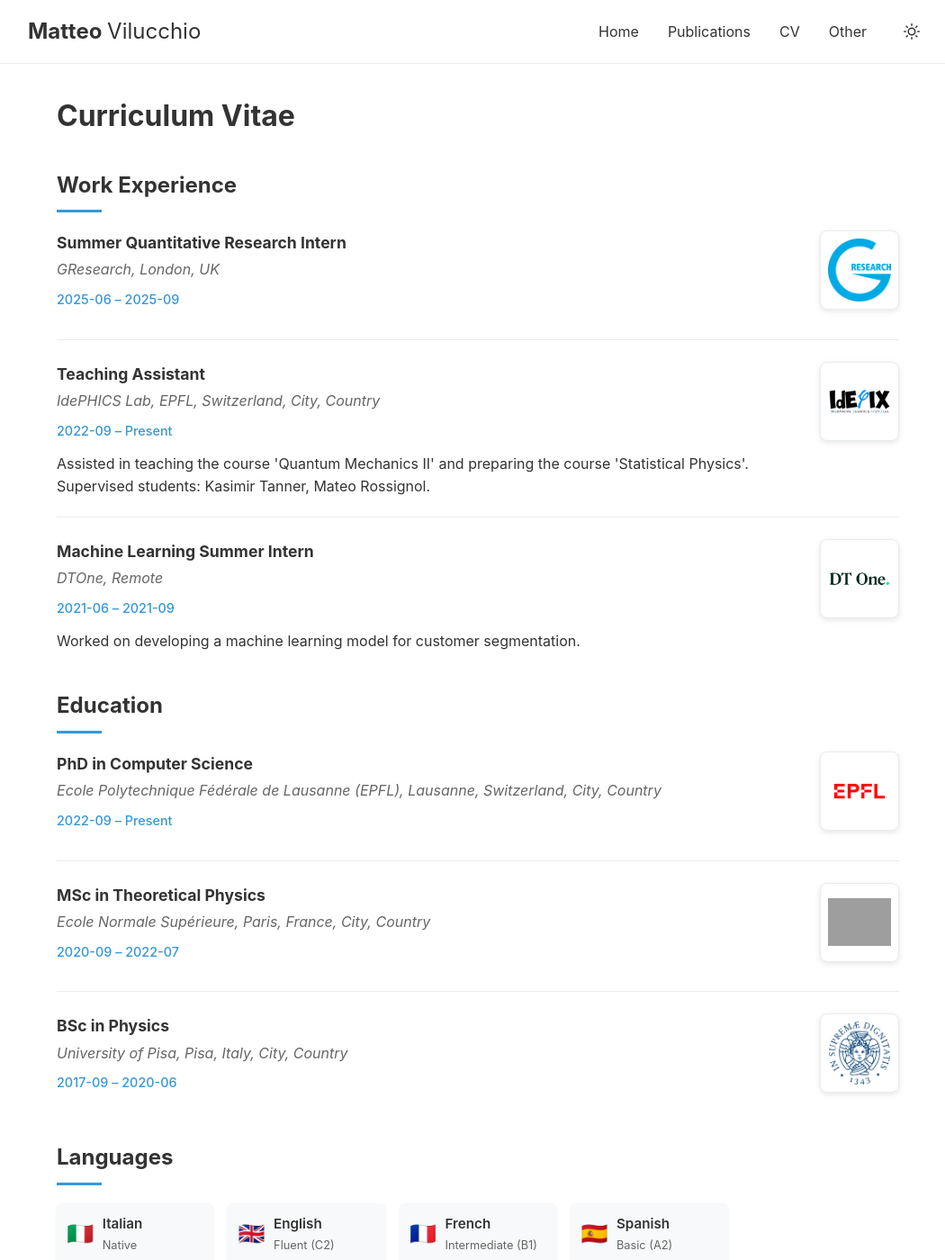
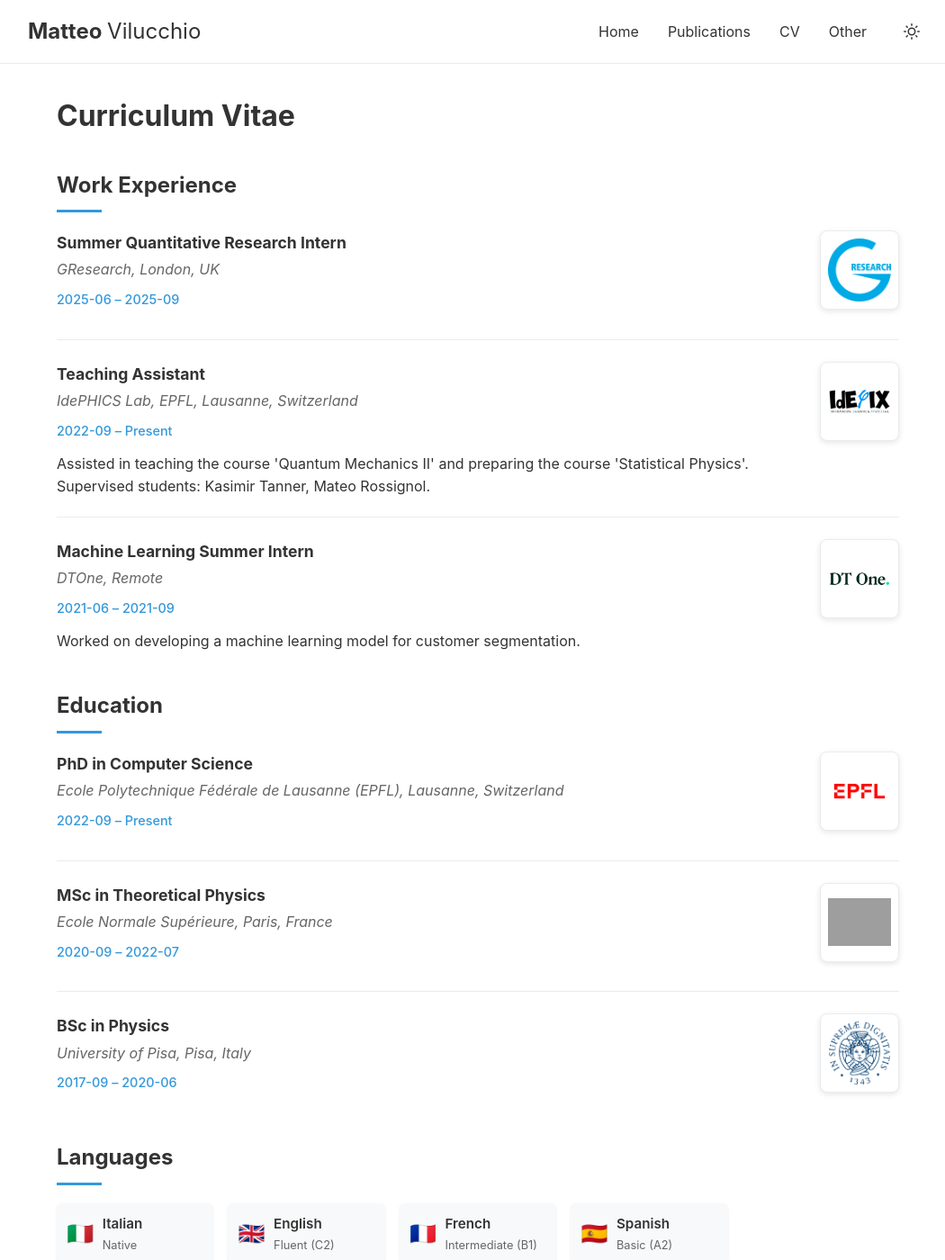
Before and after one commit to mvilucchio/mvilucchio.github.io, a Jekyll site: the page built from cv.md, in a window 1280 px wide and 1400 px high. Shown: the whole window at 90% size, without its empty margins (109-1159 px from the left). Built offline with Jekyll 4.4.1, drawn with Linux system fonts in a browser that asks for light colours; grey boxes are pictures that could not be loaded.

Commit message:
Update cv.yml

```diff
--- a/_data/cv.yml
+++ b/_data/cv.yml
@@ -9,8 +9,8 @@ work_experience:
     image: "/assets/images/cv/gresearch.png"
 
   - position: "Teaching Assistant"
-    company: "IdePHICS Lab, EPFL, Switzerland"
-    location: "City, Country"
+    company: "IdePHICS Lab, EPFL"
+    location: "Lausanne, Switzerland"
     start_date: "2022-09"
     end_date: "Present"
     description: "Assisted in teaching the course 'Quantum Mechanics II' and preparing the course 'Statistical Physics'. Supervised students: Kasimir Tanner, Mateo Rossignol."
@@ -27,24 +27,24 @@ work_experience:
 # Education
 education:
   - degree: "PhD in Computer Science"
-    institution: "Ecole Polytechnique Fédérale de Lausanne (EPFL), Lausanne, Switzerland"
-    location: "City, Country"
+    institution: "Ecole Polytechnique Fédérale de Lausanne (EPFL)"
+    location: "Lausanne, Switzerland"
     start_date: "2022-09"
     end_date: "Present"
     # description: "Focus on high dimensional statistics."
     image: "/assets/images/cv/epfl.png"
 
   - degree: "MSc in Theoretical Physics"
-    institution: "Ecole Normale Supérieure, Paris, France"
-    location: "City, Country"
+    institution: "Ecole Normale Supérieure"
+    location: "Paris, France"
     start_date: "2020-09"
     end_date: "2022-07"
     # description: "Bien. Minor in Computer Science. "
     image: "/assets/images/cv/ens.png"
 
   - degree: "BSc in Physics"
-    institution: "University of Pisa, Pisa, Italy"
-    location: "City, Country"
+    institution: "University of Pisa"
+    location: "Pisa, Italy"
     start_date: "2017-09"
     end_date: "2020-06"
     # description: "110L/110."
```
